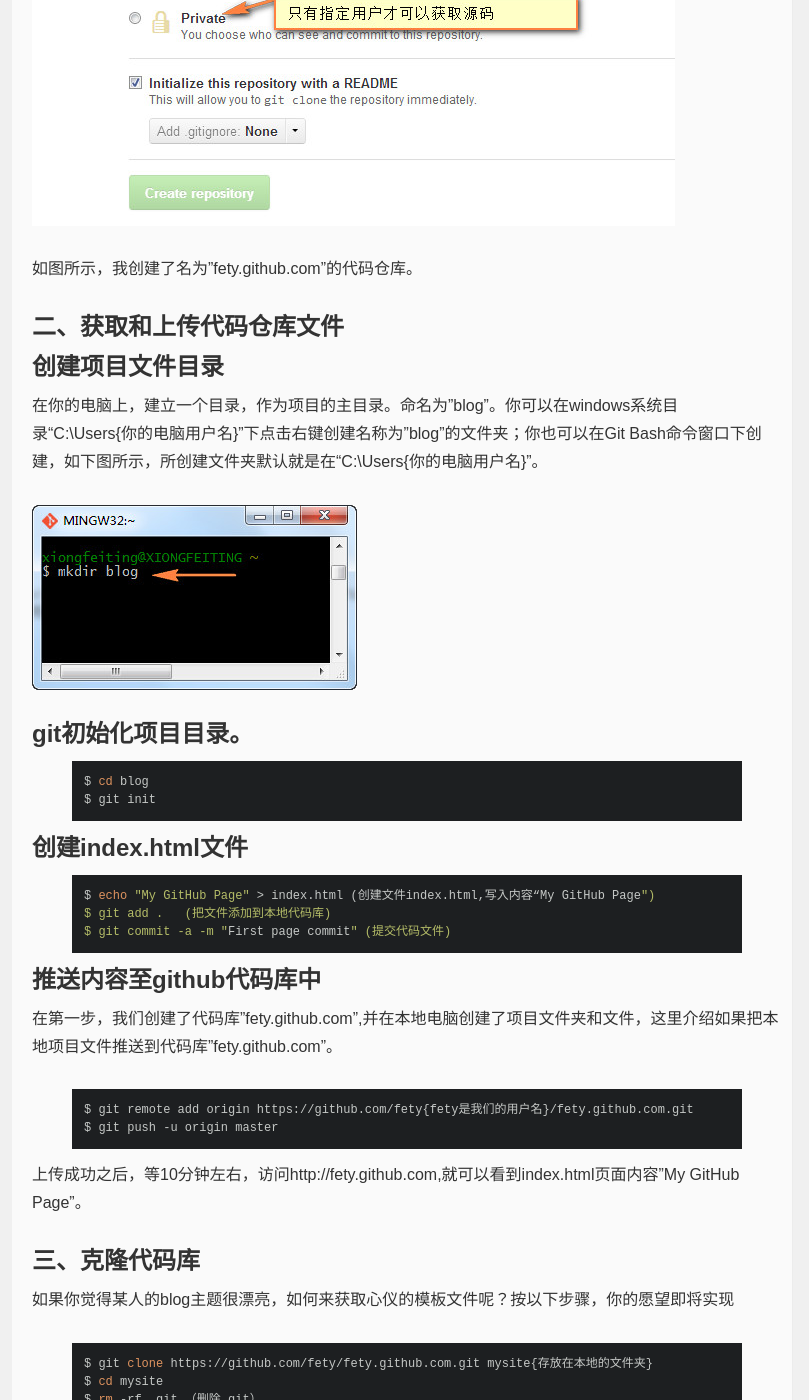
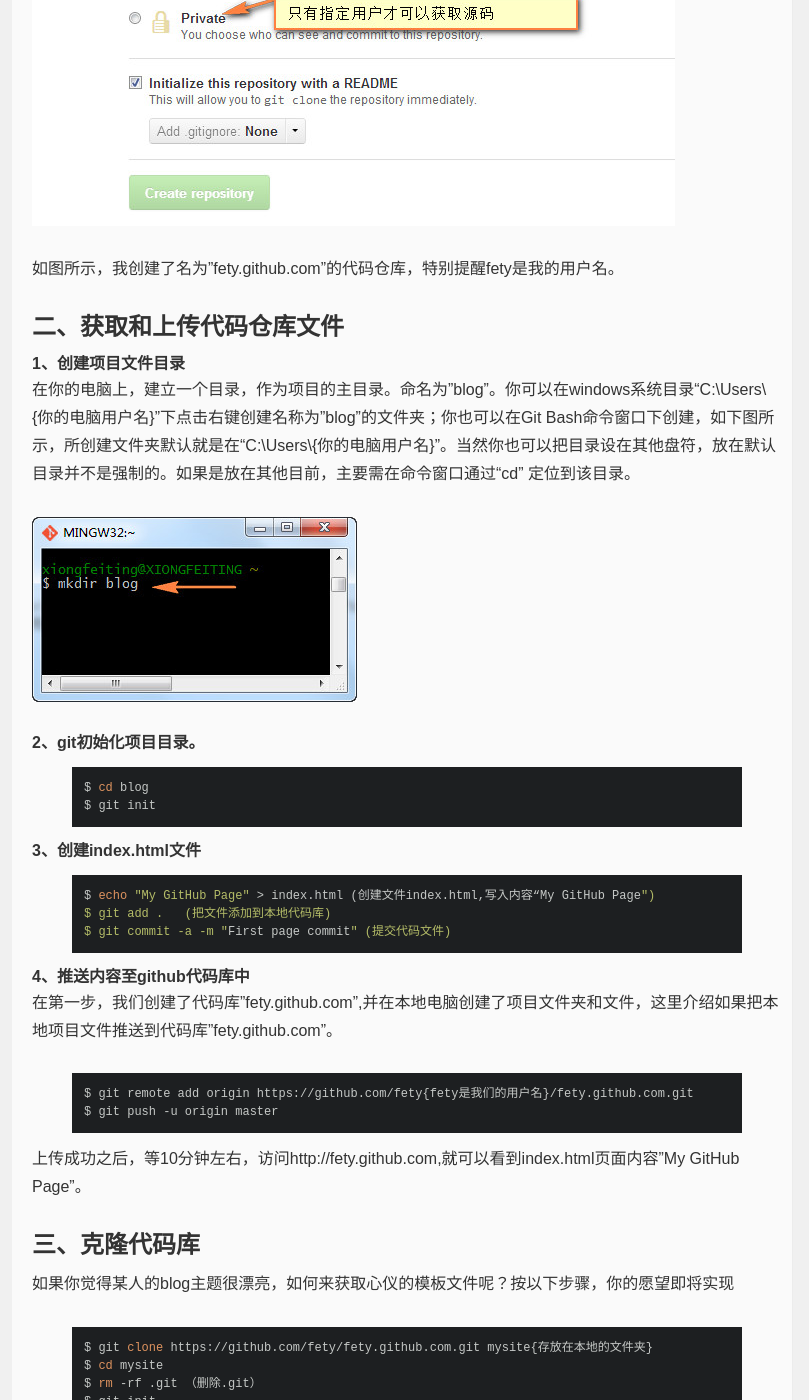
Before and after one commit to godtoo/godtoo.github.com, a Jekyll site: the page built from _posts/2013-01-13-create-repo.md, in a window 1280 px wide and 1400 px high, scrolled down 1231 px. Shown: the whole window, without its empty margins (78-887 px from the left). Built offline with Jekyll 4.4.1, drawn with Linux system fonts in a browser that asks for light colours; nearby versions of some CDN libraries; comment, search, counter and statistics services are not loaded.

Commit message:
change css

```diff
--- a/_posts/2013-01-13-create-repo.md
+++ b/_posts/2013-01-13-create-repo.md
@@ -20,25 +20,25 @@
 
 ![ALT '创建github代码仓库'](/images/201301/repo/github_create_repo_desc.jpg)
 
- 如图所示，我创建了名为"fety.github.com"的代码仓库。
+ 如图所示，我创建了名为"fety.github.com"的代码仓库，特别提醒fety是我的用户名。
 
 ###二、获取和上传代码仓库文件
 
 
-###创建项目文件目录
+####1、创建项目文件目录
 
-在你的电脑上，建立一个目录，作为项目的主目录。命名为"blog"。你可以在windows系统目录“C:\Users\{你的电脑用户名}”下点击右键创建名称为"blog"的文件夹；你也可以在Git Bash命令窗口下创建，如下图所示，所创建文件夹默认就是在“C:\Users\{你的电脑用户名}”。
+在你的电脑上，建立一个目录，作为项目的主目录。命名为"blog"。你可以在windows系统目录“C:\Users\\{你的电脑用户名}”下点击右键创建名称为"blog"的文件夹；你也可以在Git Bash命令窗口下创建，如下图所示，所创建文件夹默认就是在“C:\Users\\{你的电脑用户名}”。当然你也可以把目录设在其他盘符，放在默认目录并不是强制的。如果是放在其他目前，主要需在命令窗口通过“cd” 定位到该目录。
 
 ![ALT '创建github代码仓库'](/images/201301/repo/github_mkdir.jpg)
 
-###git初始化项目目录。
+####2、git初始化项目目录。
 
 {% highlight bash %}
 $ cd blog
 $ git init
 {% endhighlight %}
 
-###创建index.html文件
+####3、创建index.html文件
 
 {% highlight bash %}
 $ echo "My GitHub Page" > index.html (创建文件index.html,写入内容“My GitHub Page")
@@ -46,7 +46,7 @@
 $ git commit -a -m "First page commit" (提交代码文件)
 {% endhighlight %}
 
-###推送内容至github代码库中
+####4、推送内容至github代码库中
 
 在第一步，我们创建了代码库"fety.github.com",并在本地电脑创建了项目文件夹和文件，这里介绍如果把本地项目文件推送到代码库"fety.github.com"。
 
```
